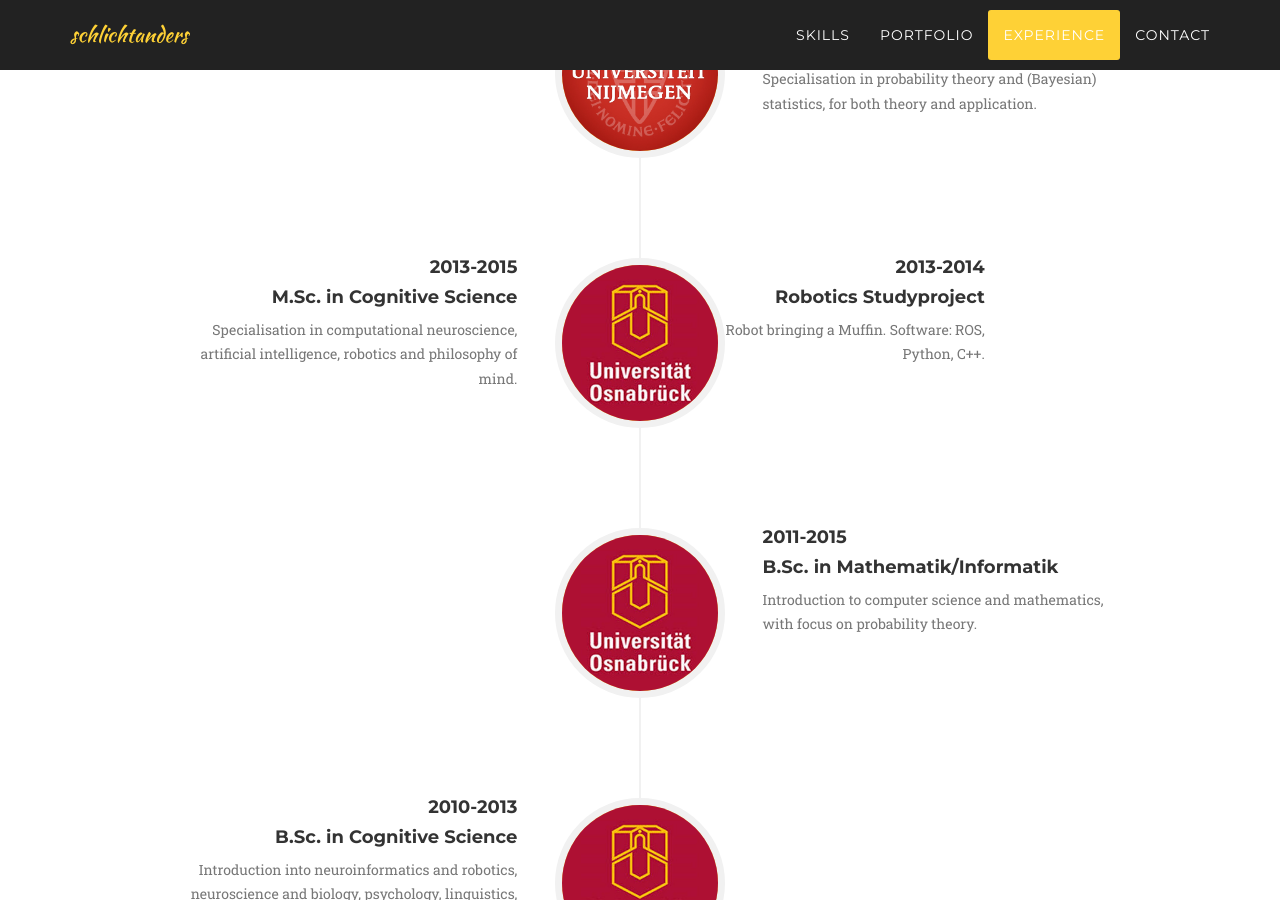
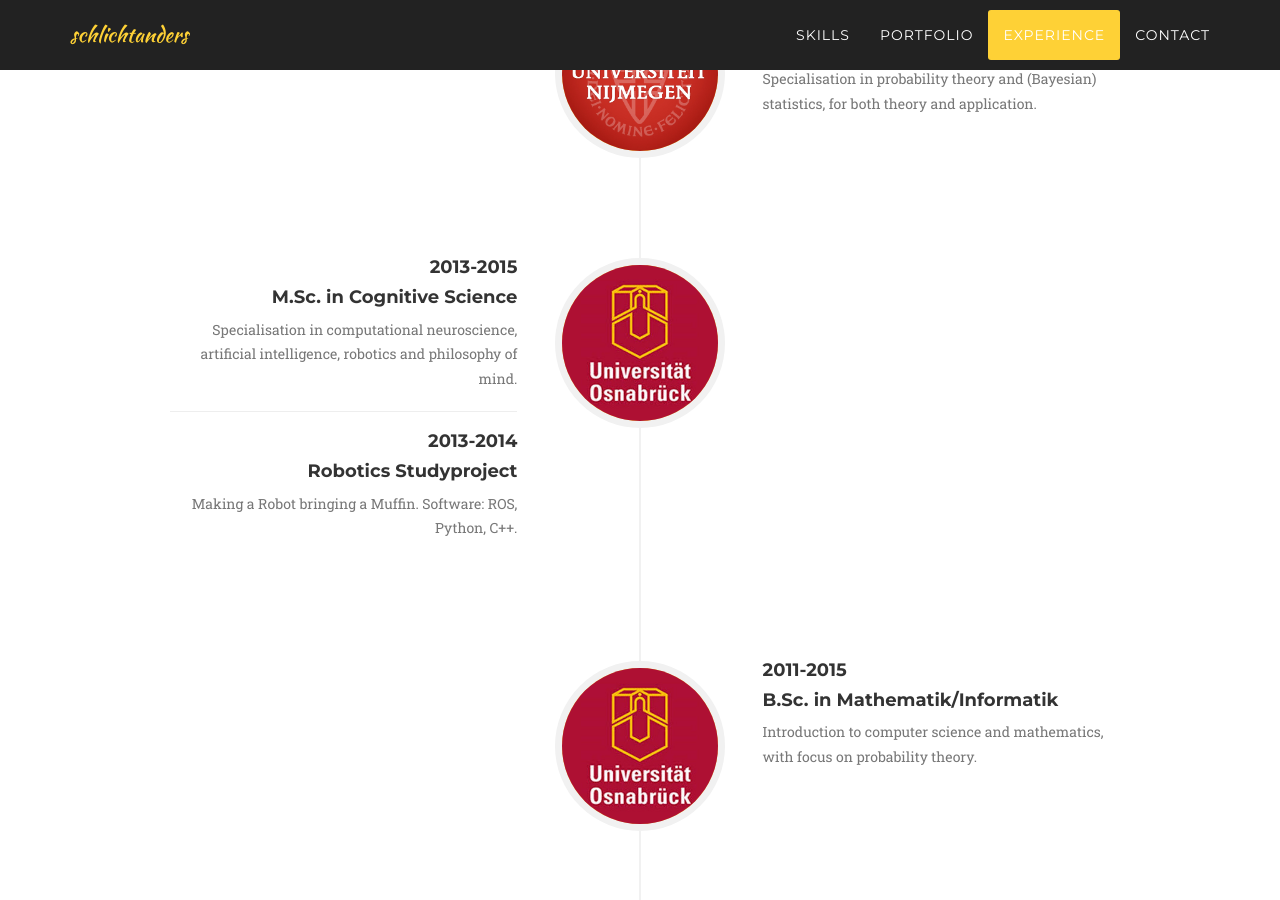
Before and after one commit to stephansahm/stephansahm.github.io, a Jekyll site: the page built from index.html, in a window 1280 px wide and 900 px high, scrolled down 3735 px. Built offline with Jekyll 4.4.1, drawn with Linux system fonts in a browser that asks for light colours; some web fonts are replaced.

Commit message:
timeline

```diff
--- a/_includes/about.html
+++ b/_includes/about.html
@@ -41,8 +41,7 @@
                                   of mind.
                                   </p>
                                 </div>
-                            </div>
-                            <div class="timeline-panel">
+                                <hr>
                                 <div class="timeline-heading">
                                     <h4>2013-2014</h4>
                                     <h4 class="subheading">Robotics Studyproject</h4>
```
